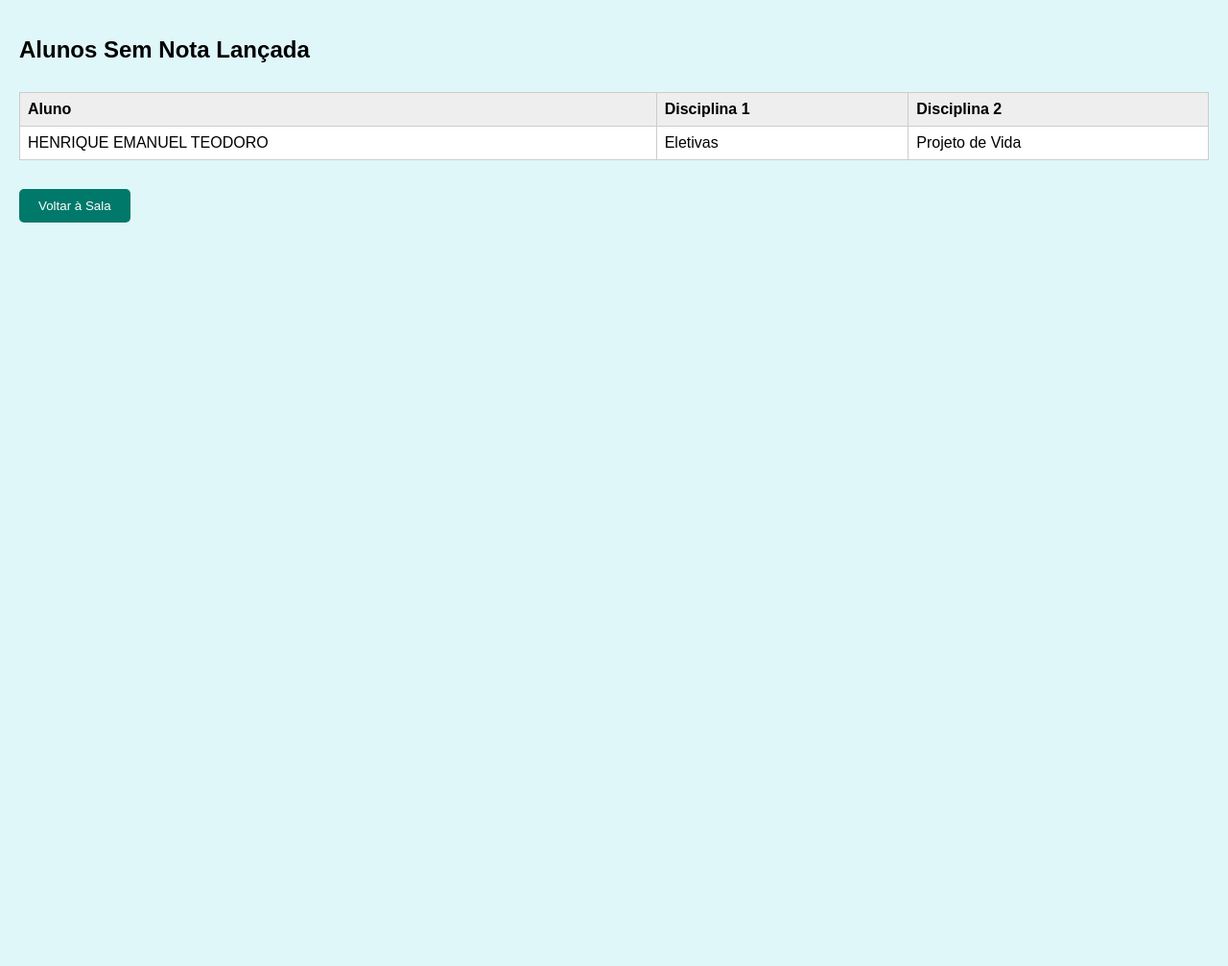
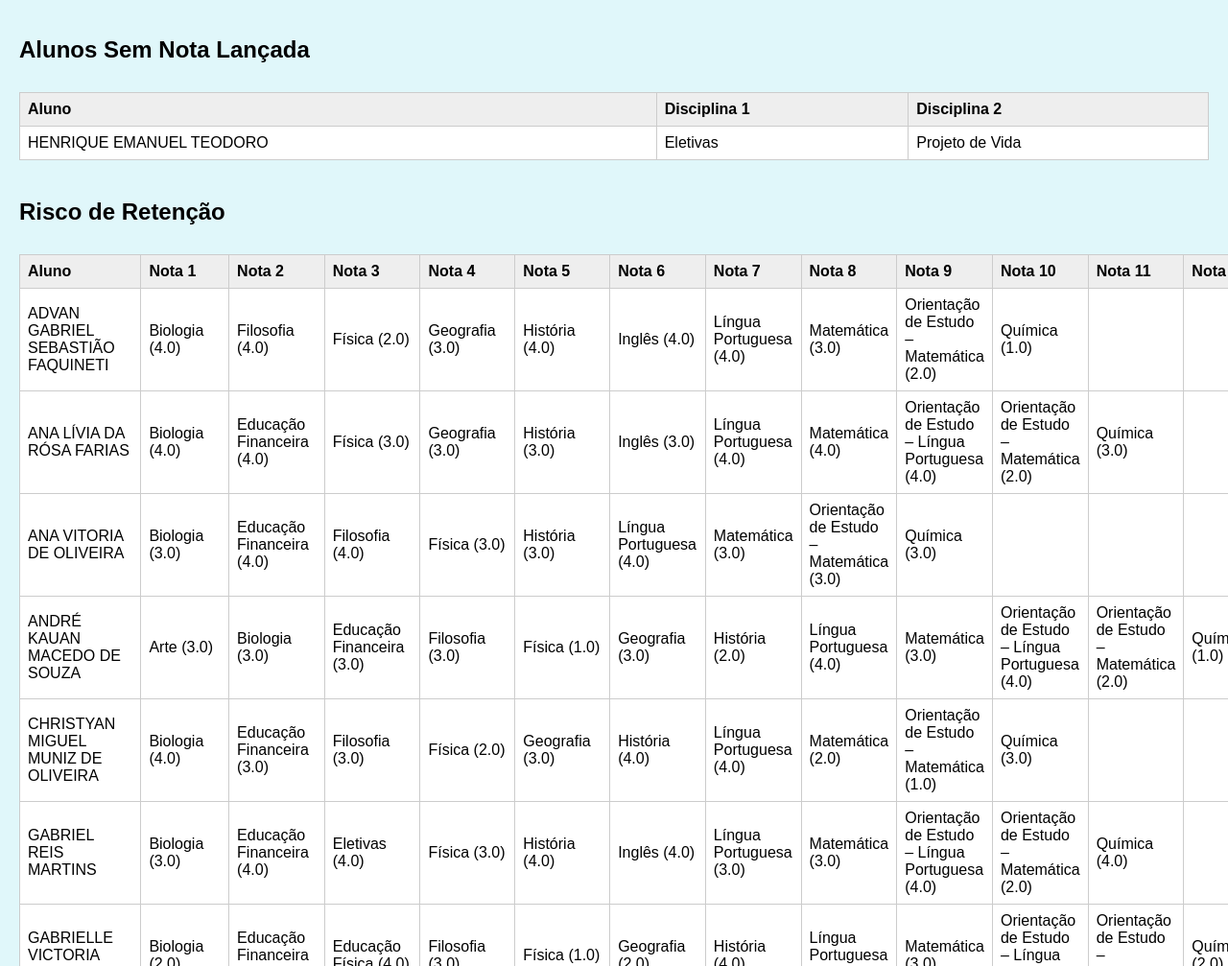
Before and after one commit to professorgaldino/1a, a plain HTML site: page analise.html in a window 1280 px wide. Shown: the part 3553-4560 px from the top of the page at 96% size. Before the commit the page ends 3805 px from the top, so only its background shows below. Drawn offline with nearby package versions, Linux system fonts and the light colour scheme.

Commit message:
Update analise.html

```diff
--- a/analise.html
+++ b/analise.html
@@ -117,6 +117,7 @@
         const todasDisciplinas = new Set();
         const notasVermelhas = [];
         const semNotas = [];
+        const riscoRetencao = [];
         let encontrouNota = false;
 
         for (const id in dados) {
@@ -135,6 +136,7 @@
           if (!aluno) continue;
 
           const disciplinas = dados[id];
+          let notasVermelhasPorAluno = 0;
           todasDisciplinas.forEach(disc => {
             const notaStr = disciplinas?.[disc]?.notas?.[bimestre - 1];
             const nota = parseFloat(notaStr);
@@ -156,8 +158,16 @@
                 disciplina: disc,
                 nota: nota.toFixed(1)
               });
+              notasVermelhasPorAluno++;
             }
           });
+
+          if (notasVermelhasPorAluno >= 4) {
+            riscoRetencao.push({
+              aluno: aluno.nome,
+              disciplinas: notasVermelhas.filter(item => item.aluno === aluno.nome)
+            });
+          }
         }
 
         if (todasDisciplinas.size === 0) {
@@ -173,7 +183,7 @@
         }
 
         atualizarGrafico(analise);
-        gerarTabelas(notasVermelhas, semNotas);
+        gerarTabelas(notasVermelhas, semNotas, riscoRetencao);
       } catch (error) {
         mensagem.textContent = 'Erro ao carregar os dados.';
         console.error(error);
@@ -241,9 +251,10 @@
       });
     }
 
-    function gerarTabelas(notas, semNotas) {
+    function gerarTabelas(notas, semNotas, riscoRetencao) {
       let html = '';
 
+      // Notas vermelhas
       const vermelhasPorAluno = {};
       notas.forEach(item => {
         if (!vermelhasPorAluno[item.aluno]) {
@@ -256,32 +267,27 @@
         html += '<p><em>Nenhum aluno com nota vermelha neste bimestre.</em></p>';
       } else {
         html += '<h2>Alunos com Notas Vermelhas</h2>';
-
         const maxVermelhas = Math.max(...Object.values(vermelhasPorAluno).map(arr => arr.length));
-
         html += '<table><tr><th>Aluno</th>';
         for (let i = 1; i <= maxVermelhas; i++) {
           html += `<th>Nota ${i}</th>`;
         }
         html += '</tr>';
-
         for (const aluno in vermelhasPorAluno) {
           const disciplinas = vermelhasPorAluno[aluno];
           const destaque = disciplinas.length >= 4;
-
           const linhaStyle = destaque ? ' style="background-color: yellow;"' : '';
           const nomeStyle = destaque ? ' style="color:red; font-weight:bold;"' : '';
-
           html += `<tr${linhaStyle}><td${nomeStyle}>${aluno}</td>`;
           for (let i = 0; i < maxVermelhas; i++) {
             html += `<td>${disciplinas[i] || ''}</td>`;
           }
           html += '</tr>';
         }
-
         html += '</table>';
       }
 
+      // Sem notas
       const semNotaPorAluno = {};
       semNotas.forEach(item => {
         if (!semNotaPorAluno[item.aluno]) {
@@ -294,15 +300,12 @@
         html += '<p><em>Todos os alunos têm notas lançadas.</em></p>';
       } else {
         html += '<h2>Alunos Sem Nota Lançada</h2>';
-
         const maxSemNotas = Math.max(...Object.values(semNotaPorAluno).map(arr => arr.length));
-
         html += '<table><tr><th>Aluno</th>';
         for (let i = 1; i <= maxSemNotas; i++) {
           html += `<th>Disciplina ${i}</th>`;
         }
         html += '</tr>';
-
         for (const aluno in semNotaPorAluno) {
           const disciplinas = semNotaPorAluno[aluno];
           html += `<tr><td>${aluno}</td>`;
@@ -311,7 +314,31 @@
           }
           html += '</tr>';
         }
+        html += '</table>';
+      }
 
+      // Risco de retenção
+      if (riscoRetencao.length === 0) {
+        html += '<p><em>Nenhum aluno com risco de retenção neste bimestre.</em></p>';
+      } else {
+        html += '<h2>Risco de Retenção</h2>';
+        html += '<table><tr><th>Aluno</th>';
+        const maxNotas = Math.max(...riscoRetencao.map(item => item.disciplinas.length));
+        for (let i = 1; i <= maxNotas; i++) {
+          html += `<th>Nota ${i}</th>`;
+        }
+        html += '</tr>';
+        riscoRetencao.forEach(item => {
+          html += `<tr><td>${item.aluno}</td>`;
+          item.disciplinas.forEach(disciplina => {
+            html += `<td>${disciplina.disciplina} (${disciplina.nota})</td>`;
+          });
+          const colunasRestantes = maxNotas - item.disciplinas.length;
+          for (let i = 0; i < colunasRestantes; i++) {
+            html += '<td></td>';
+          }
+          html += '</tr>';
+        });
         html += '</table>';
       }
 
```
